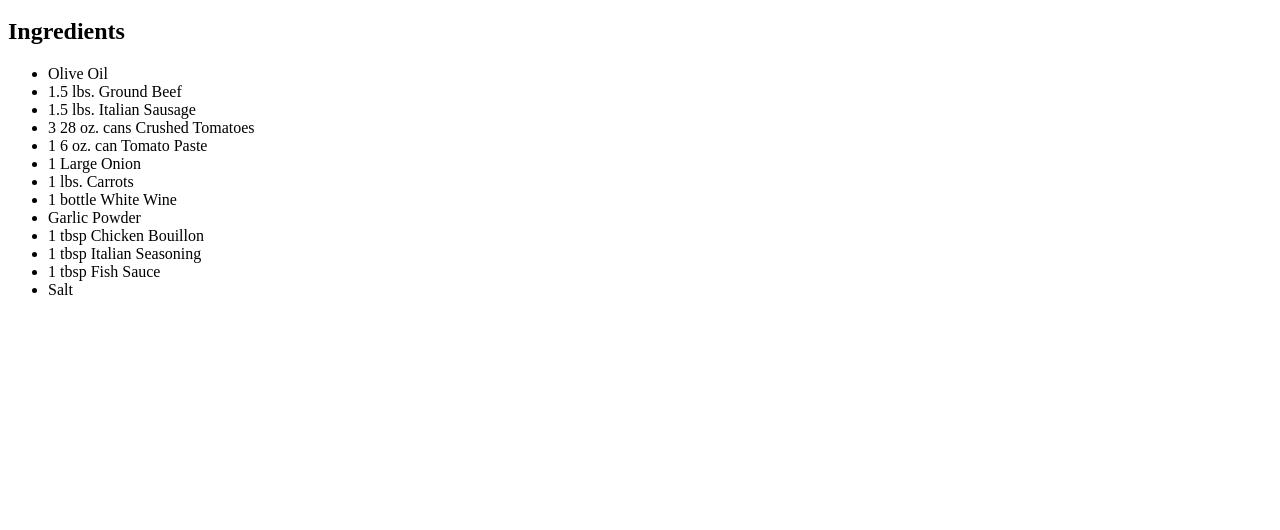
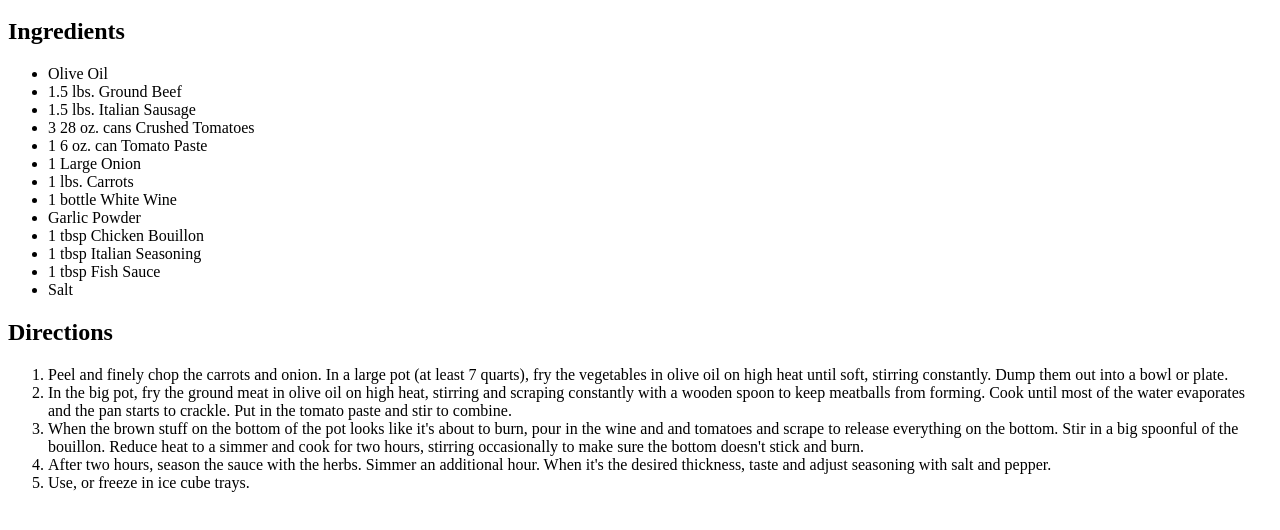
Before and after one commit to dan-almeida1/Odin-Recipes, a plain HTML site: page recipes/spaghetti-sauce.html in a window 1280 px wide. Shown: the part 104-634 px from the top of the page. Drawn offline with Linux system fonts and the light colour scheme.

Commit message:
added directions.

```diff
--- a/recipes/spaghetti-sauce.html
+++ b/recipes/spaghetti-sauce.html
@@ -22,5 +22,13 @@
             <li>1 tbsp Fish Sauce</li>
             <li>Salt</li>
         </ul>
+        <h2>Directions</h2>
+        <ol>
+            <li>Peel and finely chop the carrots and onion. In a large pot (at least 7 quarts), fry the vegetables in olive oil on high heat until soft, stirring constantly. Dump them out into a bowl or plate.</li>
+            <li>In the big pot, fry the ground meat in olive oil on high heat, stirring and scraping constantly with a wooden spoon to keep meatballs from forming. Cook until most of the water evaporates and the pan starts to crackle. Put in the tomato paste and stir to combine.</li>
+            <li>When the brown stuff on the bottom of the pot looks like it's about to burn, pour in the wine and and tomatoes and scrape to release everything on the bottom. Stir in a big spoonful of the bouillon. Reduce heat to a simmer and cook for two hours, stirring occasionally to make sure the bottom doesn't stick and burn.</li>
+            <li>After two hours, season the sauce with the herbs. Simmer an additional hour. When it's the desired thickness, taste and adjust seasoning with salt and pepper.</li>
+            <li>Use, or freeze in ice cube trays.</li>
+        </ol>
     </body>
 </html>
```
